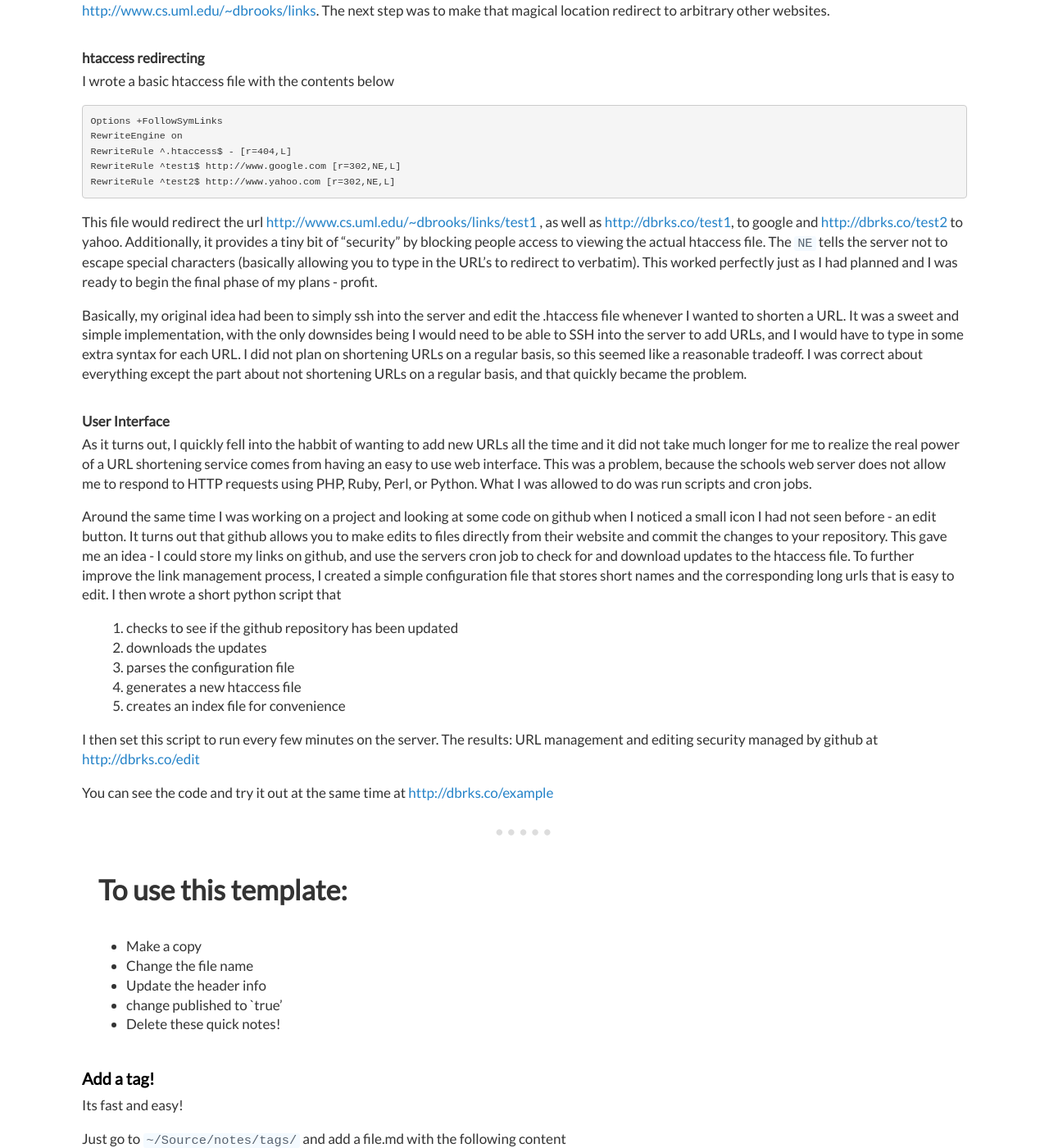
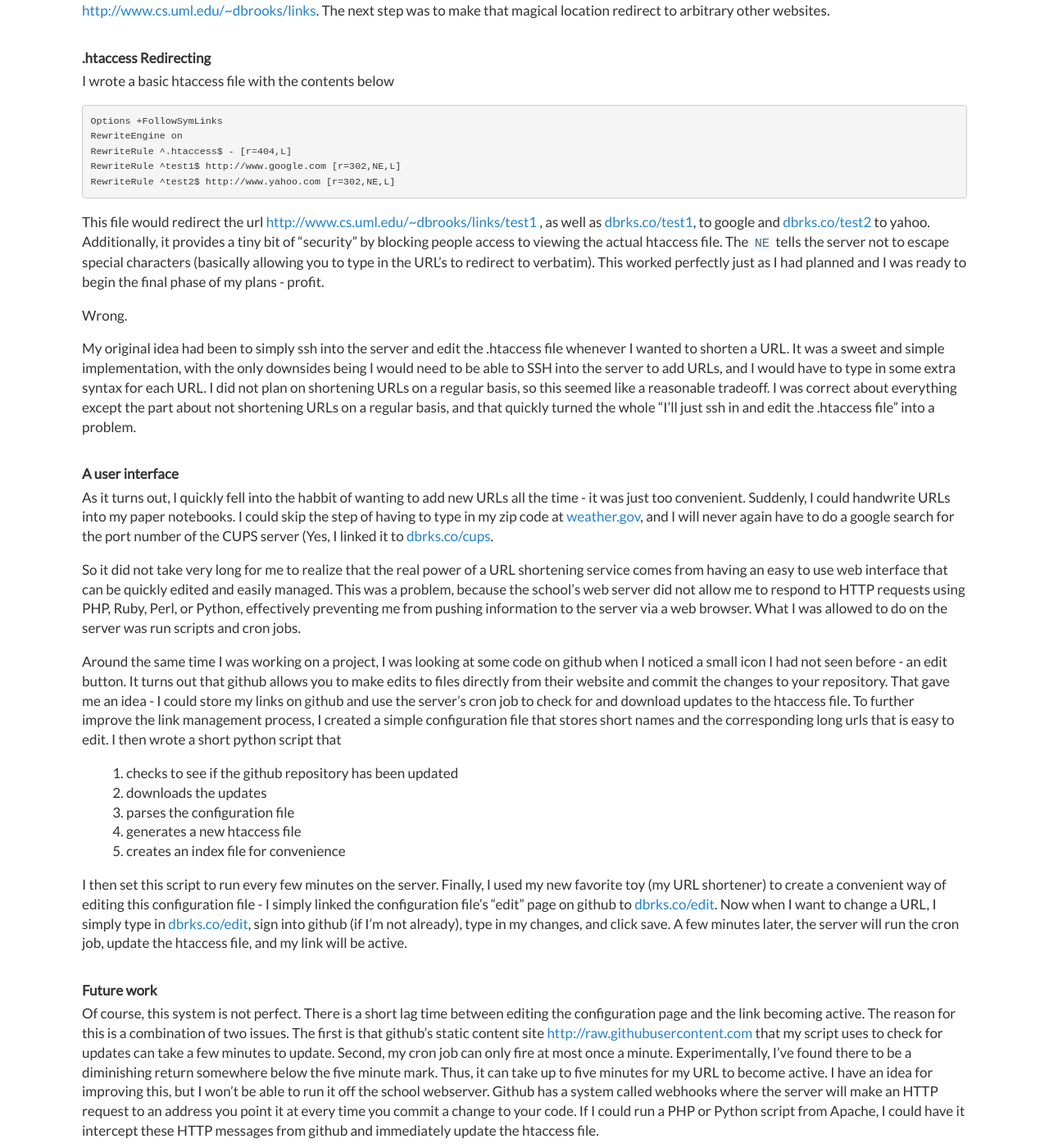
Before and after one commit to mrdanbrooks/mrdanbrooks.github.io, a Jekyll site: the page built from drafts/2016-08-17-dbrks.md, in a window 1280 px wide and 1400 px high, scrolled down 1228 px. Shown: the whole window at 82% size. Built offline with Jekyll 4.4.1, drawn with Linux system fonts in a browser that asks for light colours; some of the changed text lies outside the part shown.

Commit message:
edits to dbrks

````diff
--- a/drafts/2016-08-17-dbrks.md
+++ b/drafts/2016-08-17-dbrks.md
@@ -63,7 +63,7 @@ Ironically, they implement this by pointing your domain name at one of their ser
 So, now I could type in [dbrks.co](http://dbrks.co) into my browser and it would land me in the location I would be hosting my URL shortener at <http://www.cs.uml.edu/~dbrooks/links>.
 The next step was to make that magical location redirect to arbitrary other websites.
 
-### htaccess redirecting
+### .htaccess Redirecting
 
 I wrote a basic htaccess file with the contents below
 
@@ -75,23 +75,29 @@ RewriteRule ^test1$ http://www.google.com [r=302,NE,L]
 RewriteRule ^test2$ http://www.yahoo.com [r=302,NE,L]
 ```
 
-This file would redirect the url <http://www.cs.uml.edu/~dbrooks/links/test1> , as well as <http://dbrks.co/test1>, to google and <http://dbrks.co/test2> to yahoo.
+This file would redirect the url <http://www.cs.uml.edu/~dbrooks/links/test1> , as well as [dbrks.co/test1](http://dbrks.co/test1), to google and [dbrks.co/test2](http://dbrks.co/test2) to yahoo.
 Additionally, it provides a tiny bit of "security" by blocking people access to viewing the actual htaccess file. The ``NE`` tells the server not to escape special characters (basically allowing you to type in the URL's to redirect to verbatim).
 This worked perfectly just as I had planned and I was ready to begin the final phase of my plans - profit.
 
-Basically, my original idea had been to simply ssh into the server and edit the .htaccess file whenever I wanted to shorten a URL.
+Wrong.
+
+My original idea had been to simply ssh into the server and edit the .htaccess file whenever I wanted to shorten a URL.
 It was a sweet and simple implementation, with the only downsides being I would need to be able to SSH into the server to add URLs, and I would have to type in some extra syntax for each URL.
 I did not plan on shortening URLs on a regular basis, so this seemed like a reasonable tradeoff.
-I was correct about everything except the part about not shortening URLs on a regular basis, and that quickly became the problem.
+I was correct about everything except the part about not shortening URLs on a regular basis, and that quickly turned the whole "I'll just ssh in and edit the .htaccess file" into a problem.
 
-### User Interface
-As it turns out, I quickly fell into the habbit of wanting to add new URLs all the time and it did not take much longer for me to realize the real power of a URL shortening service comes from having an easy to use web interface.
-This was a problem, because the schools web server does not allow me to respond to HTTP requests using PHP, Ruby, Perl, or Python.
-What I was allowed to do was run scripts and cron jobs.
+### A user interface
+As it turns out, I quickly fell into the habbit of wanting to add new URLs all the time - it was just too convenient.
+Suddenly, I could handwrite URLs into my paper notebooks.
+I could skip the step of having to type in my zip code at [weather.gov](http://www.weather.gov), and I will never again have to do a google search for the port number of the CUPS server (Yes, I linked it to [dbrks.co/cups](http://localhost:631).
 
-Around the same time I was working on a project and looking at some code on github when I noticed a small icon I had not seen before - an edit button.
+So it did not take very long for me to realize that the real power of a URL shortening service comes from having an easy to use web interface that can be quickly edited and easily managed.
+This was a problem, because the school's web server did not allow me to respond to HTTP requests using PHP, Ruby, Perl, or Python, effectively preventing me from pushing information to the server via a web browser.
+What I was allowed to do on the server was run scripts and cron jobs.
+
+Around the same time I was working on a project, I was looking at some code on github when I noticed a small icon I had not seen before - an edit button.
 It turns out that github allows you to make edits to files directly from their website and commit the changes to your repository.
-This gave me an idea - I could store my links on github, and use the servers cron job to check for and download updates to the htaccess file.
+That gave me an idea - I could store my links on github and use the server's cron job to check for and download updates to the htaccess file.
 To further improve the link management process, I created a simple configuration file that stores short names and the corresponding long urls that is easy to edit.
 I then wrote a short python script that
 
@@ -102,162 +108,28 @@ I then wrote a short python script that
  5. creates an index file for convenience
 
 I then set this script to run every few minutes on the server.
-The results: URL management and editing security managed by github at <http://dbrks.co/edit>
+Finally, I used my new favorite toy (my URL shortener) to create a convenient way of editing this configuration file - I simply linked the configuration file's "edit" page on github to [dbrks.co/edit](http://dbrks.co/edit).
+Now when I want to change a URL, I simply type in [dbrks.co/edit](http://dbrks.co/edit), sign into github (if I'm not already), type in my changes, and click save.
+A few minutes later, the server will run the cron job, update the htaccess file, and my link will be active.
 
+### Future work
+Of course, this system is not perfect.
+There is a short lag time between editing the configuration page and the link becoming active.
+The reason for this is a combination of two issues.
+The first is that github's static content site <http://raw.githubusercontent.com> that my script uses to check for updates can take a few minutes to update.
+Second, my cron job can only fire at most once a minute.
+Experimentally, I've found there to be a diminishing return somewhere below the five minute mark.
+Thus, it can take up to five minutes for my URL to become active.
+I have an idea for improving this, but I won't be able to run it off the school webserver.
+Github has a system called webhooks where the server will make an HTTP request to an address you point it at every time you commit a change to your code.
+If I could run a PHP or Python script from Apache, I could have it intercept these HTTP messages from github and immediately update the htaccess file.
 
-You can see the code and try it out at the same time at <http://dbrks.co/example>
+Another problem is organization - right now all the links are in a single configuration file.
+At the moment, I have a sufficiently small number of links that it is still manageable.
+It helps that I can put comments in the file, and also that I can namespace URLs.
+For example, all my webcam links start with ``dbrks.co/cam/...``.
+However, it is not difficult to imagine that in the future as the number of links grows this will become problemmatic.
+One possible solution would be to support multiple configuration files and divide the links across them (possibly by namespace).
+But this would make editing much less convenient.
 
-----------------------------------------
-
-To use this template:
-=====================
-
- - Make a copy
- - Change the file name
- - Update the header info
- - change published to `true'
- - Delete these quick notes!
-
-Add a tag!
-----------
-
-Its fast and easy!
-
-Just go to `~/Source/notes/tags/` and add a file.md with the following content
-
-```
----
-layout: blog_by_tag
-title: <tagnamegoeshere> posts
-tag: <tagnamegoeshere>
-permalink: <tagnamegoeshere>/
----
-```
-
-Don't forget to add the tag file when you commit!
-
-Formatting
-----------
- *  _Italic_
- *  **bold**
- *  `FixedSpace`
- *  Abbreviations <abbr title="HYPER TEXT MARKUP">HTML</abbr>
- *  <del>Deleted</del> and <ins>Inserted</ins>
- *  Super<sup>script</sup> and Sub<sub>script</sub>
-
-Links
------
- *  [External Links](www.google.com)
- *  [Post Links]({% post_url 2014-09-04-udev-usb-mounting %})
- *  [Static internal Links](/about/) would go to weaselpipe.com/about/.
- *  [Reference Style Links][google]
-
-[google]: http://www.google.com/ "This is google"
-
-Quoting Text
-------------
-
-> Curabitur blandit tempus porttitor.
-> Nullam quis risus eget urna mollis ornare vel eu leo.
-> > Nullam id dolor id nibh ultricies vehicula ut id elit.
-
-Example Text
-------------
-
-Cum sociis natoque penatibus et magnis <a href="#">dis parturient montes</a>, nascetur ridiculus mus. *Aenean eu leo quam.* Pellentesque ornare sem lacinia quam venenatis vestibulum. Sed posuere consectetur est at lobortis. Cras mattis consectetur purus sit amet fermentum.
-
-> Curabitur blandit tempus porttitor. Nullam quis risus eget urna mollis ornare vel eu leo. Nullam id dolor id nibh ultricies vehicula ut id elit.
-
-Etiam porta **sem malesuada magna** mollis euismod. Cras mattis consectetur purus sit amet fermentum. Aenean lacinia bibendum nulla sed consectetur.
-
-{% highlight js %}
-// Example can be run directly in your JavaScript console
-
-// Create a function that takes two arguments and returns the sum of those arguments
-var adder = new Function("a", "b", "return a + b");
-
-// Call the function
-adder(2, 6);
-// > 8
-{% endhighlight %}
-
-### Lists
-
-Cum sociis natoque penatibus et magnis dis parturient montes, nascetur ridiculus mus. Aenean lacinia bibendum nulla sed consectetur. Etiam porta sem malesuada magna mollis euismod. Fusce dapibus, tellus ac cursus commodo, tortor mauris condimentum nibh, ut fermentum massa justo sit amet risus.
-
-* Praesent commodo cursus magna, vel scelerisque nisl consectetur et.
-* Donec id elit non mi porta gravida at eget metus.
-* Nulla vitae elit libero, a pharetra augue.
-
-Donec ullamcorper nulla non metus auctor fringilla. Nulla vitae elit libero, a pharetra augue.
-
-1. Vestibulum id ligula porta felis euismod semper.
-2. Cum sociis natoque penatibus et magnis dis parturient montes, nascetur ridiculus mus.
-3. Maecenas sed diam eget risus varius blandit sit amet non magna.
-
-Cras mattis consectetur purus sit amet fermentum. Sed posuere consectetur est at lobortis.
-
-<dl>
-  <dt>HyperText Markup Language (HTML)</dt>
-  <dd>The language used to describe and define the content of a Web page</dd>
-
-  <dt>Cascading Style Sheets (CSS)</dt>
-  <dd>Used to describe the appearance of Web content</dd>
-
-  <dt>JavaScript (JS)</dt>
-  <dd>The programming language used to build advanced Web sites and applications</dd>
-</dl>
-
-Integer posuere erat a ante venenatis dapibus posuere velit aliquet. Morbi leo risus, porta ac consectetur ac, vestibulum at eros. Nullam quis risus eget urna mollis ornare vel eu leo.
-
-### Images
-
-Quisque consequat sapien eget quam rhoncus, sit amet laoreet diam tempus. Aliquam aliquam metus erat, a pulvinar turpis suscipit at.
-
-![placeholder](http://placehold.it/800x400 "Large example image")
-![placeholder](http://placehold.it/400x200 "Medium example image")
-![placeholder](http://placehold.it/200x200 "Small example image")
-
-### Tables
-
-Aenean lacinia bibendum nulla sed consectetur. Lorem ipsum dolor sit amet, consectetur adipiscing elit.
-
-<table>
-  <thead>
-    <tr>
-      <th>Name</th>
-      <th>Upvotes</th>
-      <th>Downvotes</th>
-    </tr>
-  </thead>
-  <tfoot>
-    <tr>
-      <td>Totals</td>
-      <td>21</td>
-      <td>23</td>
-    </tr>
-  </tfoot>
-  <tbody>
-    <tr>
-      <td>Alice</td>
-      <td>10</td>
-      <td>11</td>
-    </tr>
-    <tr>
-      <td>Bob</td>
-      <td>4</td>
-      <td>3</td>
-    </tr>
-    <tr>
-      <td>Charlie</td>
-      <td>7</td>
-      <td>9</td>
-    </tr>
-  </tbody>
-</table>
-
-Nullam id dolor id nibh ultricies vehicula ut id elit. Sed posuere consectetur est at lobortis. Nullam quis risus eget urna mollis ornare vel eu leo.
-
------
-
-Want to see something else added? <a href="https://github.com/poole/poole/issues/new">Open an issue.</a>
+For the moment though, this setup has been working quite well for me. You can see the code and try it out at the same time at <http://dbrks.co/example>
````
Also changed, not shown: other parts of drafts/2016-08-17-dbrks.md (+1 -1 lines).
